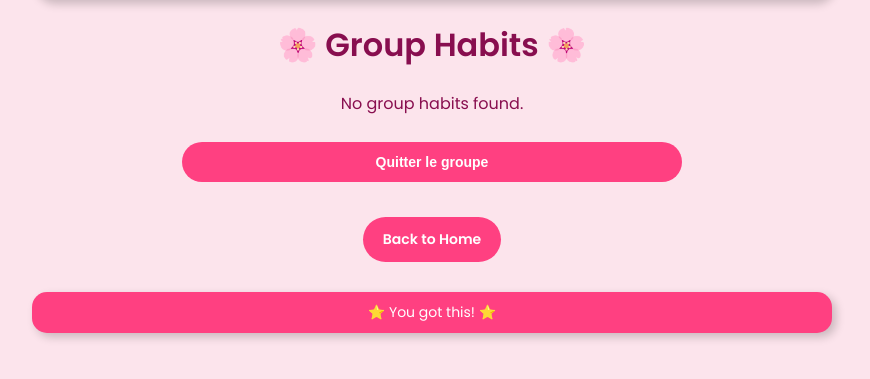
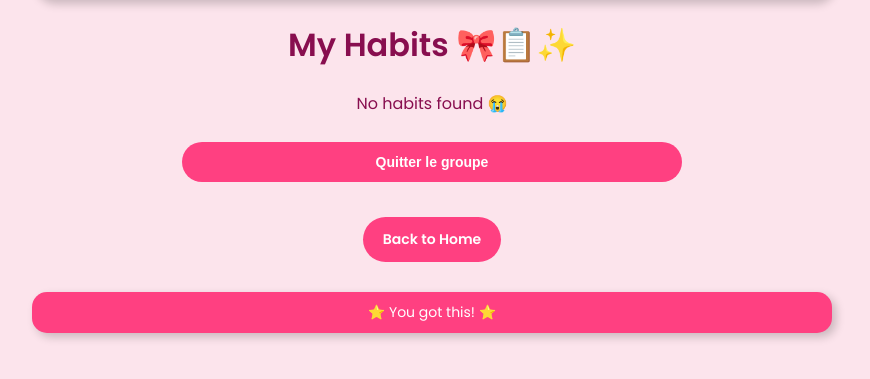
Before and after one commit to EdgarCou/Symfony, a Symfony app: template Projet_Ymmersion/templates/habit/group_habits.html.twig in a window 1280 px wide. Shown: the part 143-522 px from the top of the page, without its empty margins (208-1078 px from the left). Run offline with Twig, Linux system fonts and the light colour scheme; the template is opened without the code that fills it, so the values that code supplies are empty; some libraries are stand-ins or nearby versions.

Commit message:
add new habits style for grouphabits

```diff
--- a/Projet_Ymmersion/templates/habit/group_habits.html.twig
+++ b/Projet_Ymmersion/templates/habit/group_habits.html.twig
@@ -3,35 +3,43 @@
 {% block title %}Group Habits{% endblock %}
 
 {% block body %}
-    <h1>🌸 Group Habits 🌸</h1>
+    <h1>My Habits 🎀📋✨</h1>
+
+    {% set colors = ['color1', 'color2', 'color3', 'color4', 'color5'] %}
 
     <ul class="habit-list">
         {% for habit in groupHabits %}
-            <li class="habit-item {% if habit.completed %}completed{% endif %}">
+            {% set color_class = colors[loop.index0 % colors|length] %} {# Rotate colors #}
 
-                <!-- Habit Title & Category -->
+
+            <li class="habit-item {{ color_class }} {% if habit.completed %}completed{% endif %}">
+
+                <!-- Habit Title -->
                 <div class="habit-title">{{ habit.text }}</div>
-                <div class="habit-category">
+
+                <!-- Habit Meta (Category + Difficulty + Frequency) -->
+                <div class="habit-meta">
                     <span class="tag {{ habit.category }}">{{ habit.category|replace({'_': ' '})|capitalize }}</span>
+                    <span class="difficulty-tag {{ habit.difficulty }}">{{ habit.difficulty|capitalize }}</span>
+                    <span class="frequency-tag {{ habit.periodicity }}">{{ habit.periodicity|capitalize }}</span>
                 </div>
 
-                <!-- Checkbox Form -->
+                <!-- Checkbox Form (Top-Right) -->
                 <form method="post" action="{{ path('toggle_habit', { 'id': habit.id }) }}" class="habit-checkbox-form">
                     <input type="hidden" name="_token" value="{{ csrf_token('toggle' ~ habit.id) }}">
                     <input type="checkbox" onchange="this.form.submit()" {% if habit.completed %}checked{% endif %}>
                 </form>
 
-                <!-- Delete Button -->
-                {% if habit.group.creator == app.user %}
-                    <form method="post" action="{{ path('delete_habit', { 'id': habit.id }) }}" class="habit-delete-form"
-                        onsubmit="return confirm('Are you sure you want to delete this habit?');">
-                        <input type="hidden" name="_token" value="{{ csrf_token('delete' ~ habit.id) }}">
-                        <button type="submit" class="delete-btn">❌</button>
-                    </form>
-                {% endif%}
+                <!-- Delete Button (Bottom-Right) -->
+                <form method="post" action="{{ path('delete_habit', { 'id': habit.id }) }}" class="habit-delete-form"
+                    onsubmit="return confirm('Are you sure you want to delete this habit?');">
+                    <input type="hidden" name="_token" value="{{ csrf_token('delete' ~ habit.id) }}">
+                    <button type="submit" class="delete-btn">❌</button>
+                </form>
+
             </li>
         {% else %}
-            <p>No group habits found.</p>
+            <p>No habits found 😭</p>
         {% endfor %}
     </ul>
 
```
